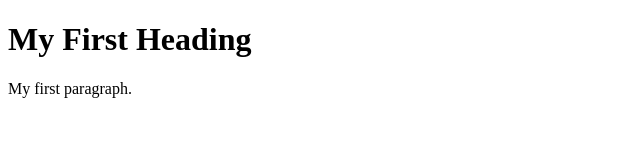
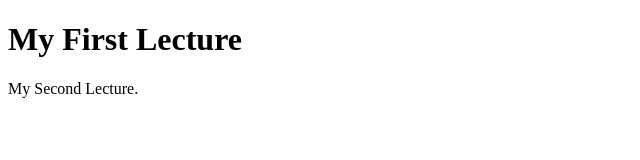
Before and after one commit to FaisalQureshi123/219_repo, a plain HTML site: page New.html in a window 1280 px wide. Shown: the full height of the page, 0-640 px from the left. Drawn offline with Linux system fonts and the light colour scheme.

Commit message:
Update New.html

```diff
--- a/New.html
+++ b/New.html
@@ -2,9 +2,9 @@
 <html>
 <body>
 
-<h1>My First Heading</h1>
+<h1>My First Lecture</h1>
 
-<p>My first paragraph.</p>
+<p>My Second Lecture.</p>
 
 </body>
 </html>
```
